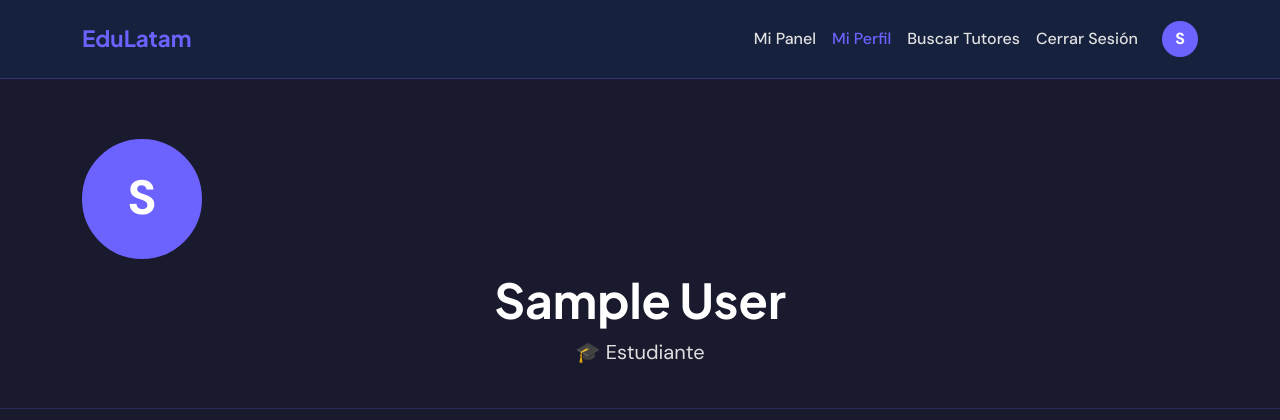
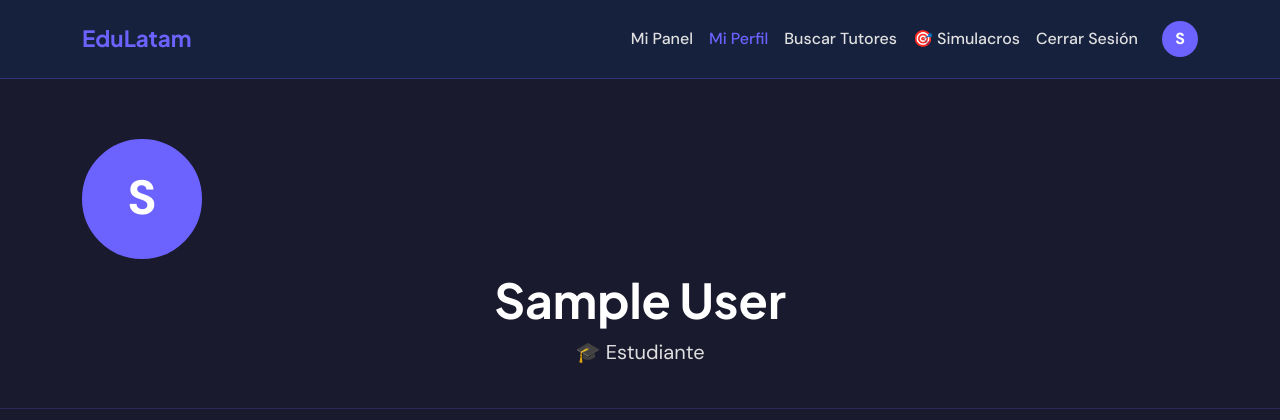
Before and after one commit to levi1519/subjectSupport, a Django app: template apps/accounts/templates/accounts/client_profile.html in a window 1280 px wide. Shown: the top 420 px of the page. Run offline with Django 5.2, Linux system fonts and the light colour scheme; the template is opened without the code that fills it, so the values that code supplies are empty; the visitor is signed in with stand-in values (Sample User, id 1); parts of the project's set-up code (start-up, migrations or seed data) failed here and were passed over.

Commit message:
feat: add Simulacros nav link to all student templates

```diff
--- a/apps/academicTutoring/templates/core/cancel_session.html
+++ b/apps/academicTutoring/templates/core/cancel_session.html
@@ -48,6 +48,9 @@
                     {% else %}
                         <li class="nav-item">
                             <a class="nav-link" href="{% url 'tutor_selection' %}">Buscar Tutores</a>
+                        </li>
+                        <li class="nav-item">
+                            <a class="nav-link" href="{% url 'simulators:list' %}">🎯 Simulacros</a>
                         </li>
                     {% endif %}
                     <li class="nav-item"><a class="nav-link" href="{% url 'logout' %}">Cerrar Sesión</a></li>
--- a/apps/academicTutoring/templates/core/request_session.html
+++ b/apps/academicTutoring/templates/core/request_session.html
@@ -40,6 +40,7 @@
                     <li class="nav-item"><a class="nav-link" href="{% url 'client_dashboard' %}">Mi Panel</a></li>
                     <li class="nav-item"><a class="nav-link" href="{% url 'user_profile' %}">Mi Perfil</a></li>
                     <li class="nav-item"><a class="nav-link" href="{% url 'tutor_selection' %}">Buscar Tutores</a></li>
+                    <li class="nav-item"><a class="nav-link" href="{% url 'simulators:list' %}">🎯 Simulacros</a></li>
                     <li class="nav-item"><a class="nav-link" href="{% url 'logout' %}">Cerrar Sesión</a></li>
                     <!-- User Avatar & Country -->
                     <li class="nav-item d-flex align-items-center gap-2 ms-3">
--- a/apps/academicTutoring/templates/core/tutor_selection.html
+++ b/apps/academicTutoring/templates/core/tutor_selection.html
@@ -53,6 +53,7 @@
                     <li class="nav-item"><a class="nav-link" href="{% url 'client_dashboard' %}">Mi Panel</a></li>
                     <li class="nav-item"><a class="nav-link" href="{% url 'user_profile' %}">Mi Perfil</a></li>
                     <li class="nav-item"><a class="nav-link active" href="{% url 'tutor_selection' %}" style="color: var(--primary) !important;">Buscar Tutores</a></li>
+                    <li class="nav-item"><a class="nav-link" href="{% url 'simulators:list' %}">🎯 Simulacros</a></li>
                     <li class="nav-item"><a class="nav-link" href="{% url 'logout' %}">Cerrar Sesión</a></li>
                     <!-- User Avatar & Country -->
                     <li class="nav-item d-flex align-items-center gap-2 ms-3">
--- a/apps/accounts/templates/accounts/client_dashboard.html
+++ b/apps/accounts/templates/accounts/client_dashboard.html
@@ -36,6 +36,9 @@
                     </li>
                     <li class="nav-item">
                         <a class="nav-link" href="{% url 'tutor_selection' %}">Buscar Tutores</a>
+                    </li>
+                    <li class="nav-item">
+                        <a class="nav-link" href="{% url 'simulators:list' %}">🎯 Simulacros</a>
                     </li>
                     {% if user.country_code %}
                         <li class="nav-item d-flex align-items-center">
--- a/apps/accounts/templates/accounts/client_profile.html
+++ b/apps/accounts/templates/accounts/client_profile.html
@@ -126,6 +126,9 @@
                     </li>
                     <li class="nav-item">
                         <a class="nav-link" href="{% url 'tutor_selection' %}">Buscar Tutores</a>
+                    </li>
+                    <li class="nav-item">
+                        <a class="nav-link" href="{% url 'simulators:list' %}">🎯 Simulacros</a>
                     </li>
                     <li class="nav-item">
                         <a class="nav-link" href="{% url 'logout' %}">Cerrar Sesión</a>
--- a/apps/accounts/templates/accounts/edit_client_profile.html
+++ b/apps/accounts/templates/accounts/edit_client_profile.html
@@ -65,6 +65,9 @@
                     </li>
                     <li class="nav-item">
                         <a class="nav-link" href="{% url 'tutor_selection' %}">Buscar Tutores</a>
+                    </li>
+                    <li class="nav-item">
+                        <a class="nav-link" href="{% url 'simulators:list' %}">🎯 Simulacros</a>
                     </li>
                     <li class="nav-item">
                         <a class="nav-link" href="{% url 'logout' %}">Cerrar Sesión</a>
```
